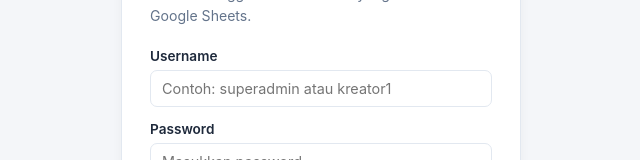
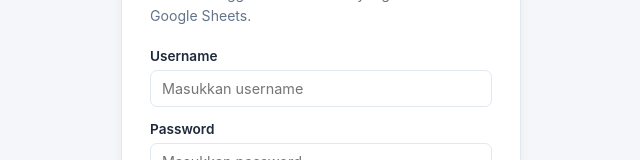
Before and after one commit to benanza21/dashboard-konten-media-sosial, a plain HTML site: page index.html in a window 1280 px wide. Shown: the part 168-328 px from the top of the page, without its empty margins (319-959 px from the left). Drawn offline with Linux system fonts and the light colour scheme.

Commit message:
Update index.html

```diff
--- a/index.html
+++ b/index.html
@@ -309,7 +309,7 @@
     <form id="loginForm">
       <div class="form-group">
         <label for="loginUsername">Username</label>
-        <input type="text" id="loginUsername" placeholder="Contoh: superadmin atau kreator1" required />
+        <input type="text" id="loginUsername" placeholder="Masukkan username" required />
       </div>
       <div class="form-group">
         <label for="loginPassword">Password</label>
```
